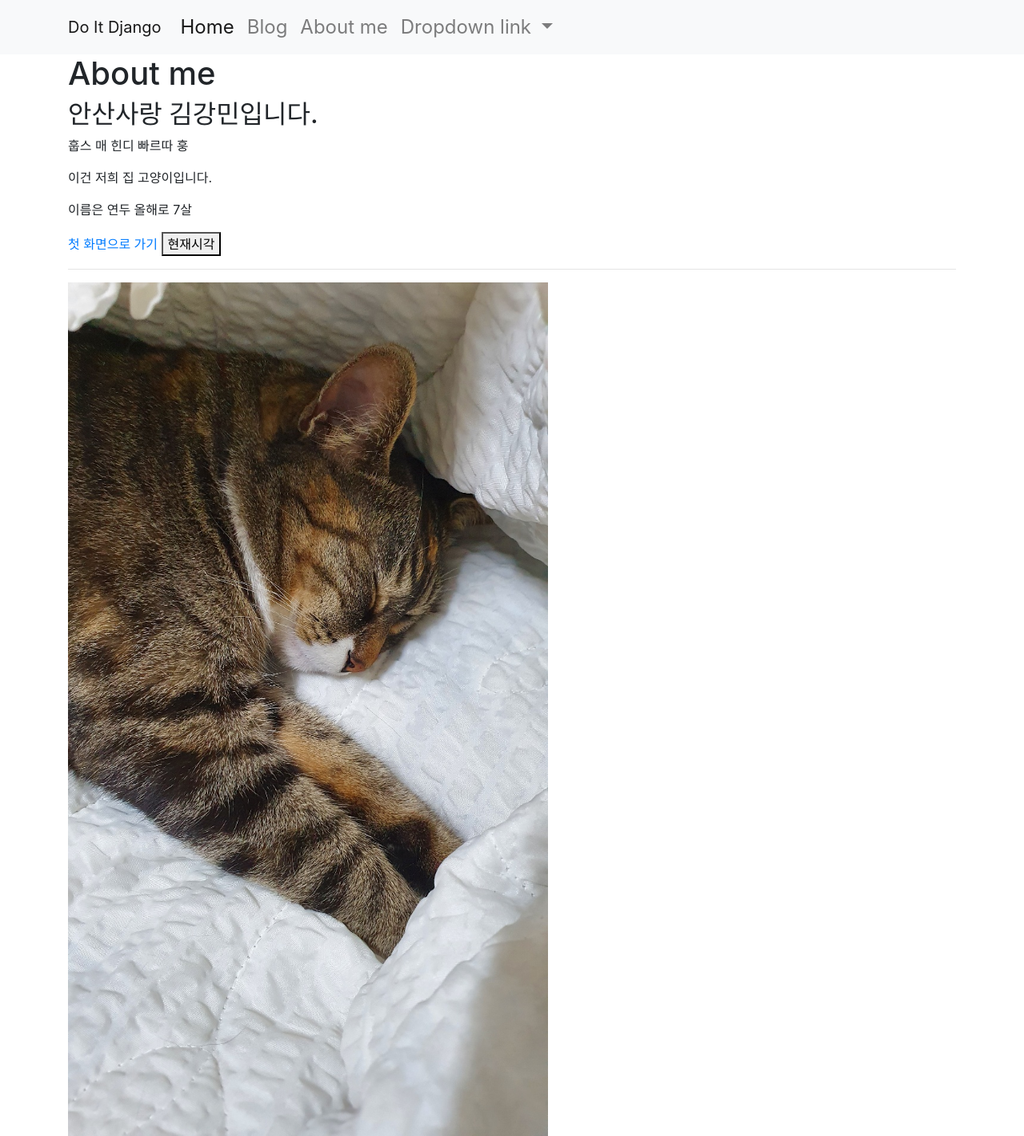
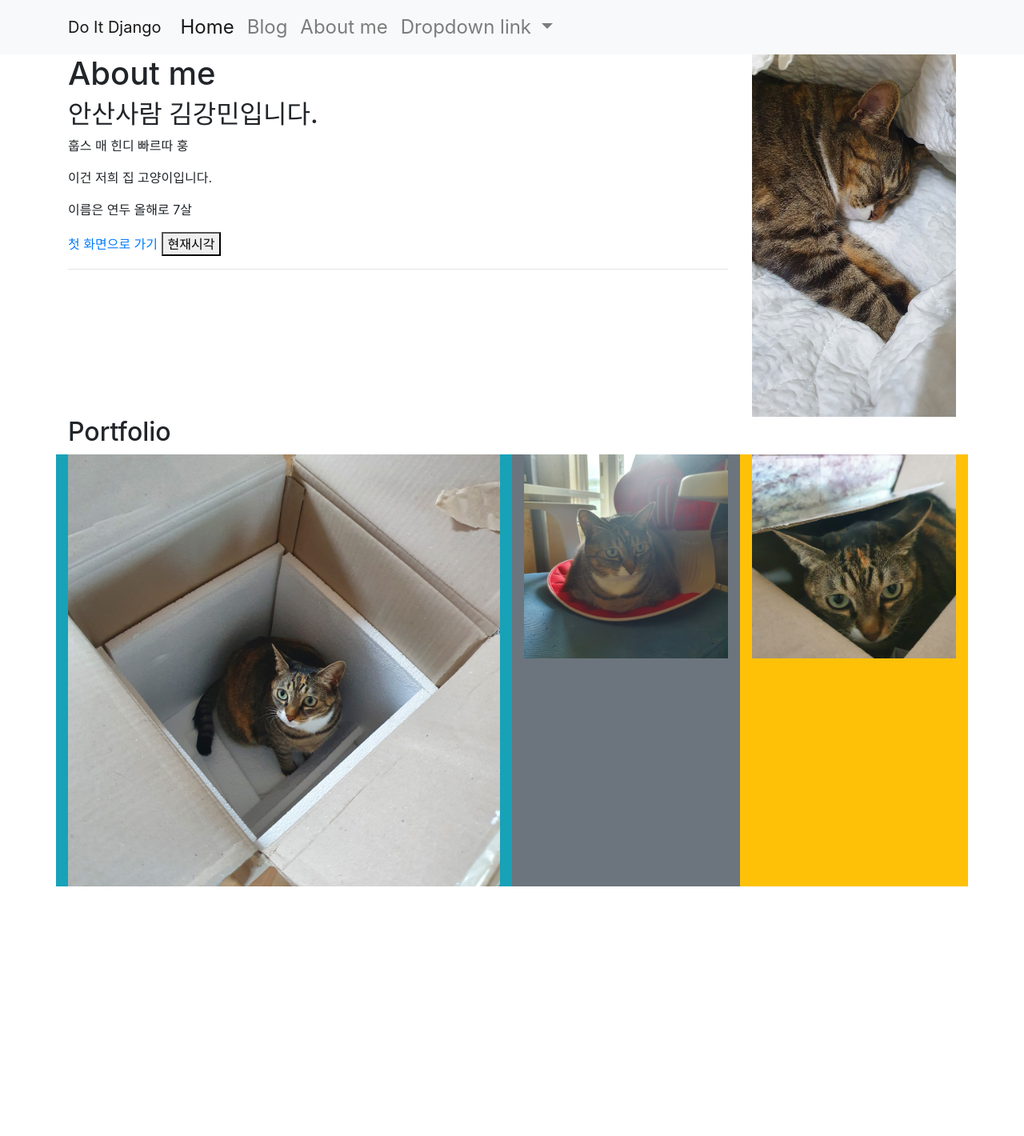
Before and after one commit to WithKKM/DjangoKKM, a plain HTML site: page about_me.html in a window 1280 px wide. Shown: the whole page at 80% size. After the commit the page ends 1108 px from the top, so only its background shows below. Drawn offline with nearby package versions, Linux system fonts and the light colour scheme.

Commit message:
부트스트랩 grid

```diff
--- a/about_me.html
+++ b/about_me.html
@@ -2,18 +2,17 @@
 <html lang="en">
 
 <head>
-    <meta charset="UTF-8">
-    <meta http-equiv="X-UA-Compatible" content="IE=edge">
-    <meta name="viewport" content="width=device-width, initial-scale=1.0">
+    <meta charset="UTF-8" />
+    <meta http-equiv="X-UA-Compatible" content="IE=edge" />
+    <meta name="viewport" content="width=device-width, initial-scale=1.0" />
     <title>About me | 강민이의 웹사이트!!</title>
-    <link href="./practice.css" rel="stylesheet" type="text/css">
+    <link href="./practice.css" rel="stylesheet" type="text/css" />
     <script type="text/javascript" src="./what_time_is_it.js"></script>
 
-    <link rel="stylesheet" href="./bootstrap4/css/bootstrap.min.css" type="text/css">
+    <link rel="stylesheet" href="./bootstrap4/css/bootstrap.min.css" type="text/css" />
 </head>
 
 <body>
-
     <nav class="navbar navbar-expand-lg navbar-light bg-light">
         <div class="container">
             <a class="navbar-brand" href="./index.html">Do It Django</a>
@@ -49,9 +48,10 @@
     </nav>
 
     <div class="container">
-
+        <div class="row">
+            <div class="col-9">
                 <h1>About me</h1>
-        <h2>안산사랑 김강민입니다.</h2>
+                <h2>안산사람 김강민입니다.</h2>
 
                 <p>훕스 매 힌디 빠르따 훙</p>
                 <p>이건 저희 집 고양이입니다.</p>
@@ -60,8 +60,28 @@
 
                 <button onclick="whatTimeisIt()">현재시각</button>
                 <hr />
-        <img src="./images/KakaoTalk_20210625_020411226.jpg" width="600px" alt="">
+            </div>
+            <div class="col-3">
+                <img src="./images/KakaoTalk_20210625_020411226.jpg" class="img-fluid" />
+            </div>
+        </div>
+    </div>
 
+    <div class="container">
+        <div class="row">
+            <div class="col-12">
+                <h2>Portfolio</h2>
+            </div>
+            <div class="col-sm col-lg-6 bg-info">
+                <img src="./images/imageA.jpg" class="img-fluid" />
+            </div>
+            <div class="col-sm col-lg-3 bg-secondary">
+                <img src="./images/imageB.jpg" class="img-fluid" />
+            </div>
+            <div class="col-sm col-lg-3 bg-warning">
+                <img src="./images/imageC.jpg" class="img-fluid" />
+            </div>
+        </div>
     </div>
 
     <script src="https://cdn.jsdelivr.net/npm/jquery@3.5.1/dist/jquery.slim.min.js"
```
Also changed, not shown: images/imageA.jpg (added), images/imageB.jpg (added), images/imageC.jpg (added). Lines whose indentation alone changed are shown as unchanged.
